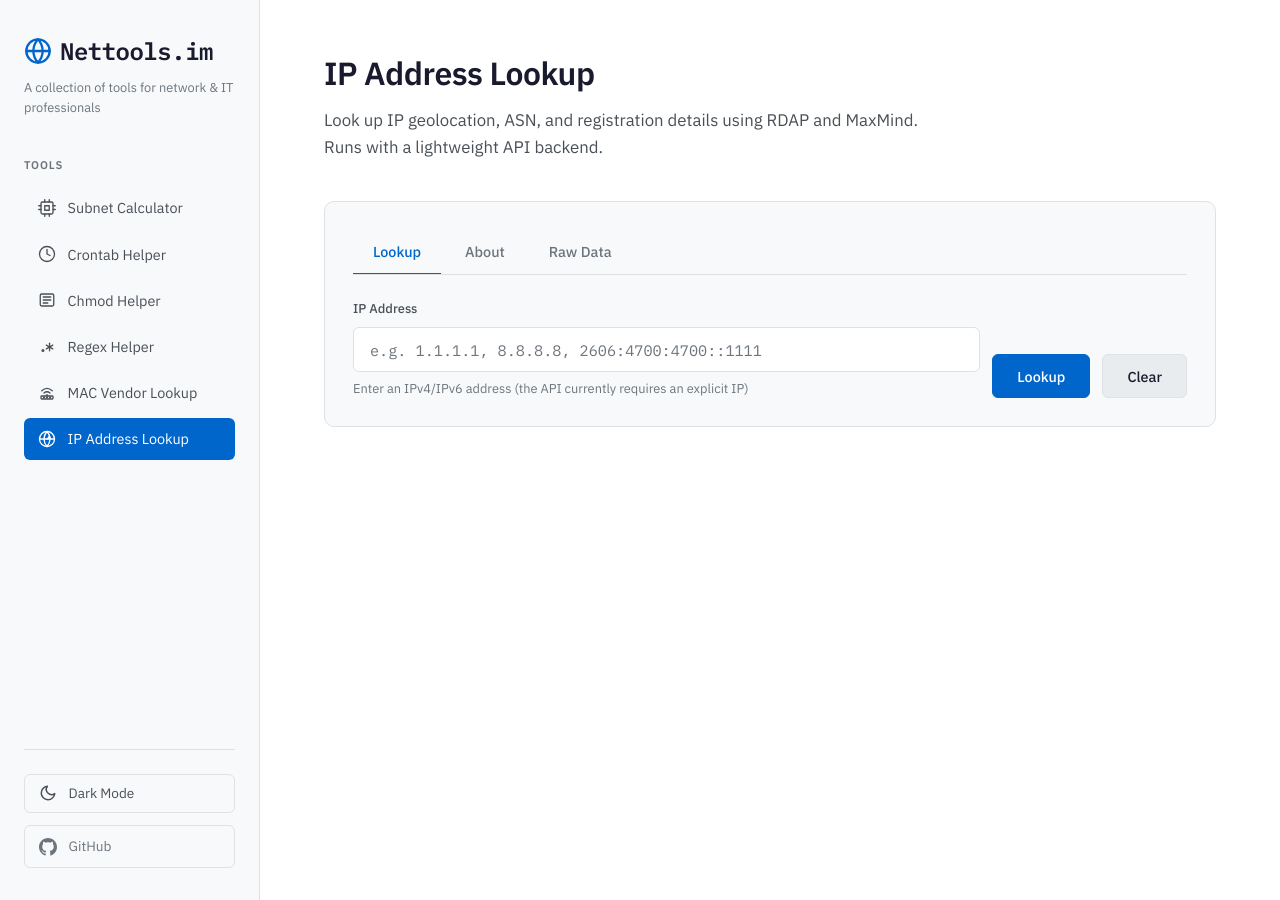
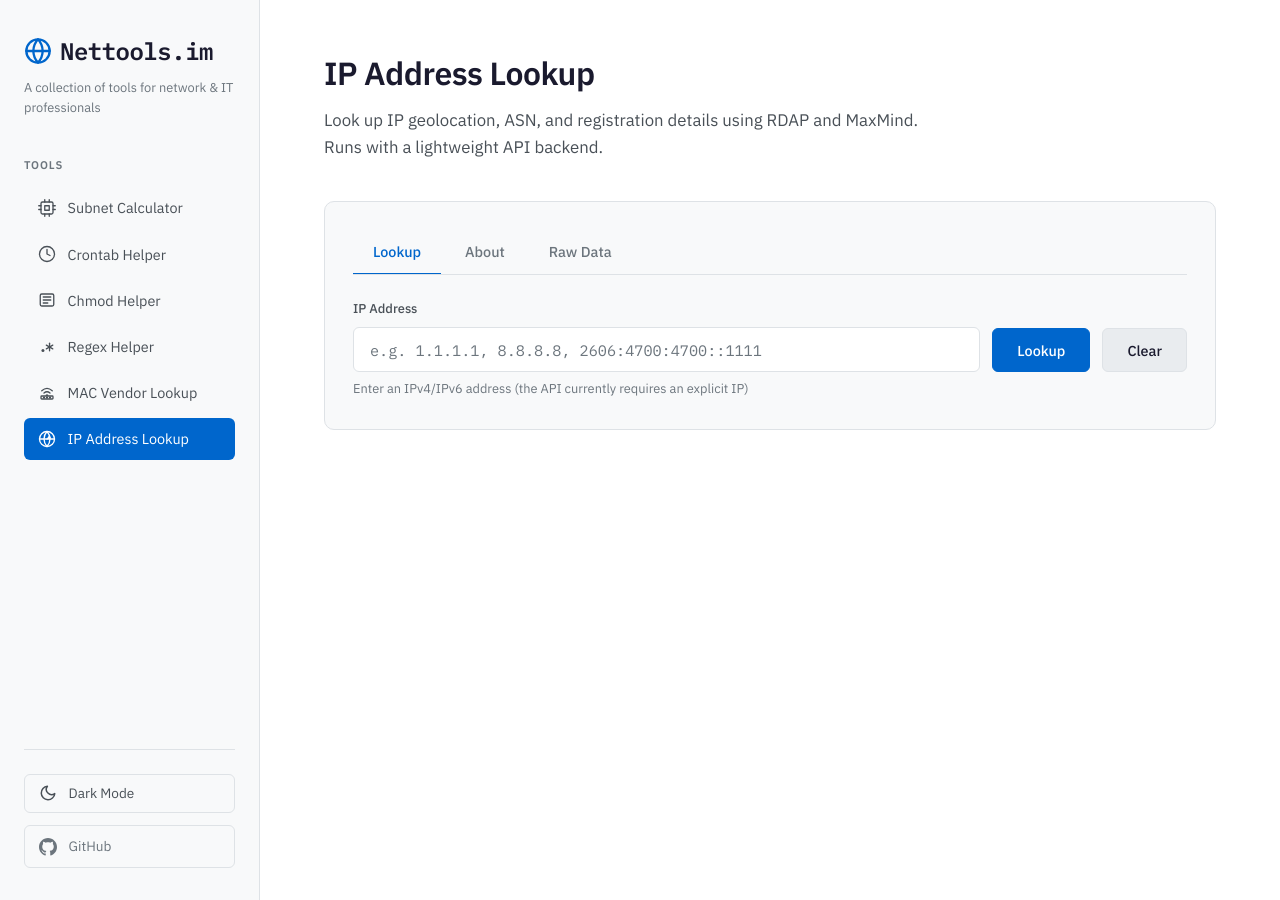
Before and after one commit to hcuk94/nettools-im, a Jekyll site: the page built from _tools/ip-lookup.html, in a window 1280 px wide. Built offline with Jekyll 4.4.1, drawn with Linux system fonts in a browser that asks for light colours.

Commit message:
Fix input-group button alignment across tools
- Position input hints absolutely within input wrappers
- Add padding-bottom on input-groups containing hints so layout doesn't overlap
- Keeps buttons aligned with input fields on desktop across all tools
- Supports mac-hint/chmod-hint/input-hint

```diff
--- a/assets/css/style.css
+++ b/assets/css/style.css
@@ -337,19 +337,27 @@ body {
 .input-group .input-wrapper {
   flex: 1;
   min-width: 200px;
-}
-
-/* Hints inside input-groups - negative margin aligns buttons with input field */
+  position: relative;
+}
+
+/* Hints in input-groups
+   We position hints absolutely so they don't affect button alignment.
+   The input-group gets padding-bottom to make space for the hint text. */
+.input-group:has(.mac-hint),
+.input-group:has(.chmod-hint),
+.input-group:has(.input-hint) {
+  padding-bottom: 1.8rem;
+}
+
 .input-group .mac-hint,
-.input-group .chmod-hint {
+.input-group .chmod-hint,
+.input-group .input-hint {
+  position: absolute;
+  top: 100%;
+  left: 0;
+  right: 0;
   margin-top: 0.5rem;
-  margin-bottom: -1.5rem;
-}
-
-/* Add space below input-groups that contain hints */
-.input-group:has(.mac-hint),
-.input-group:has(.chmod-hint) {
-  margin-bottom: 2rem;
+  margin-bottom: 0;
 }
 
 .input-group .input-wrapper + .btn,
@@ -697,16 +705,11 @@ body {
     flex: 0 0 auto;
   }
 
-  /* On mobile, don't use negative margin for hints - causes text cutoff */
-  .input-group .mac-hint,
-  .input-group .chmod-hint {
-    margin-bottom: 0.5rem;
-  }
-
-  /* Remove extra spacing on mobile since buttons stack */
+  /* More space for hints on mobile */
   .input-group:has(.mac-hint),
-  .input-group:has(.chmod-hint) {
-    margin-bottom: 0;
+  .input-group:has(.chmod-hint),
+  .input-group:has(.input-hint) {
+    padding-bottom: 2.4rem;
   }
 
   .summary-grid {
```
